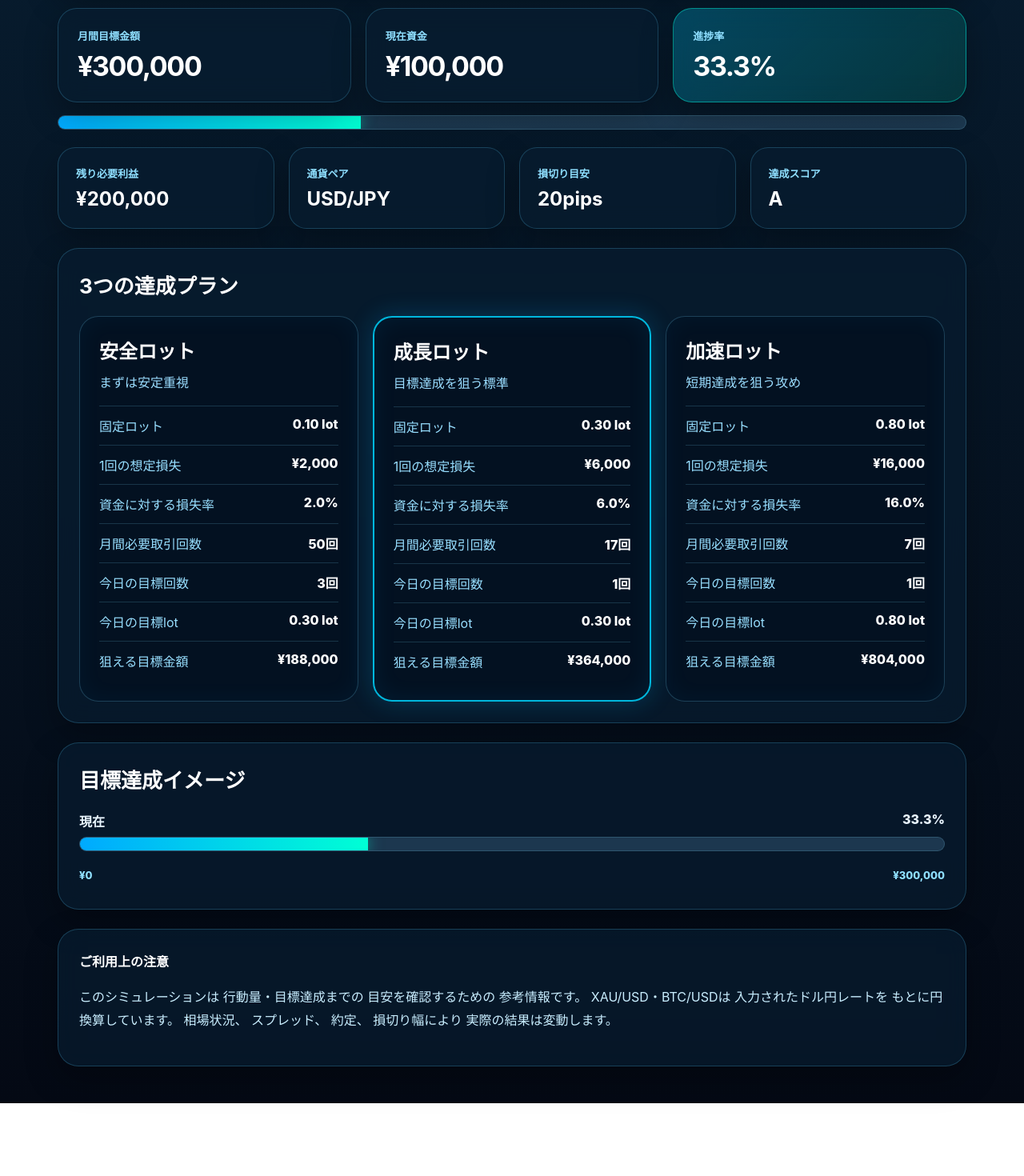
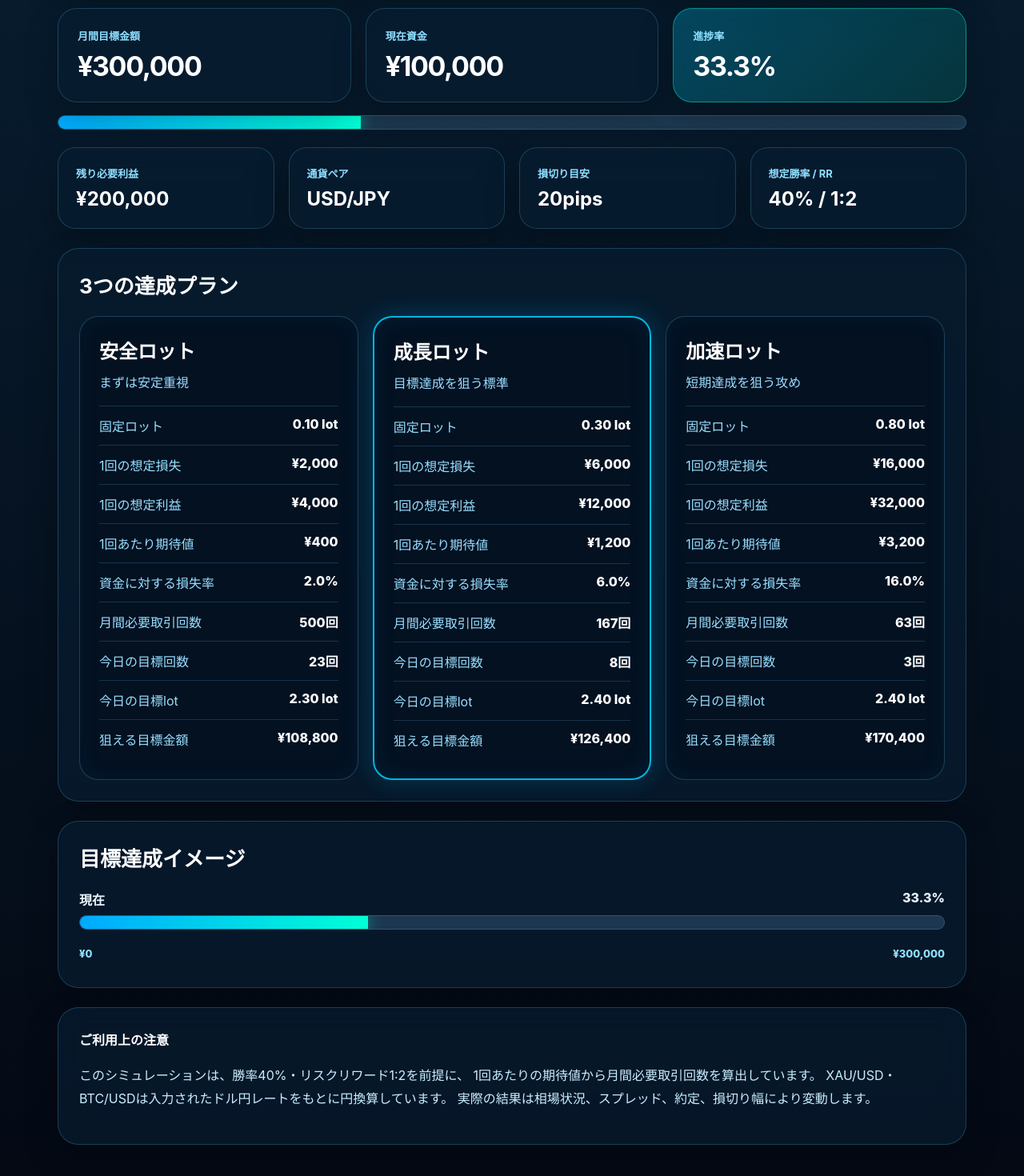
Before and after one commit to yutonikaido1016-png/fx-monthly-target-simulator, a Next.js app: page / in a window 1280 px wide. Shown: the part 1193-2663 px from the top of the page at 80% size. Before the commit the page ends 2572 px from the top, so only its background shows below. Built offline with nearby package versions, Linux system fonts and the light colour scheme.

Commit message:
Update page.js

```diff
--- a/app/page.js
+++ b/app/page.js
@@ -9,47 +9,27 @@ export default function Home() {
   const [days, setDays] = useState(22);
   const [usdJpyRate, setUsdJpyRate] = useState(155);
 
+  const winRate = 0.4;
+  const rewardRisk = 2;
+
   const pairConfig = {
     USDJPY: {
       name: "USD/JPY",
       stop: "20pips",
-
-      plans: {
-        safe: 0.1,
-        growth: 0.3,
-        boost: 0.8,
-      },
-
+      plans: { safe: 0.1, growth: 0.3, boost: 0.8 },
       lossPerLotJPY: 20000,
-      profitPerLotJPY: 40000,
     },
-
     XAUUSD: {
       name: "XAU/USD",
       stop: "50pips",
-
-      plans: {
-        safe: 0.05,
-        growth: 0.15,
-        boost: 0.4,
-      },
-
+      plans: { safe: 0.05, growth: 0.15, boost: 0.4 },
       lossPerLotUSD: 500,
-      profitPerLotUSD: 1000,
     },
-
     BTCUSD: {
       name: "BTC/USD",
       stop: "500ドル幅",
-
-      plans: {
-        safe: 0.01,
-        growth: 0.03,
-        boost: 0.08,
-      },
-
+      plans: { safe: 0.01, growth: 0.03, boost: 0.08 },
       lossPerLotUSD: 1000,
-      profitPerLotUSD: 2000,
     },
   };
 
@@ -61,61 +41,38 @@ export default function Home() {
         ? cfg.lossPerLotJPY
         : cfg.lossPerLotUSD * usdJpyRate;
 
-    const profitPerLot =
-      pair === "USDJPY"
-        ? cfg.profitPerLotJPY
-        : cfg.profitPerLotUSD * usdJpyRate;
-
-    const progress =
-      target > 0 ? Math.min((capital / target) * 100, 100) : 0;
-
+    const progress = target > 0 ? Math.min((capital / target) * 100, 100) : 0;
     const needProfit = Math.max(target - capital, 0);
 
     const plans = [
-      {
-        name: "安全ロット",
-        lot: cfg.plans.safe,
-        text: "まずは安定重視",
-      },
-      {
-        name: "成長ロット",
-        lot: cfg.plans.growth,
-        text: "目標達成を狙う標準",
-      },
-      {
-        name: "加速ロット",
-        lot: cfg.plans.boost,
-        text: "短期達成を狙う攻め",
-      },
+      { name: "安全ロット", lot: cfg.plans.safe, text: "まずは安定重視" },
+      { name: "成長ロット", lot: cfg.plans.growth, text: "目標達成を狙う標準" },
+      { name: "加速ロット", lot: cfg.plans.boost, text: "短期達成を狙う攻め" },
     ];
 
     const results = plans.map((p) => {
-      const risk = p.lot * lossPerLot;
+      const lossAmount = p.lot * lossPerLot;
+      const profitAmount = lossAmount * rewardRisk;
 
-      const riskPercent = capital > 0
-        ? (risk / capital) * 100
-        : 0;
+      const expectancy =
+        winRate * profitAmount - (1 - winRate) * lossAmount;
 
-      const profitPerTrade = p.lot * profitPerLot;
+      const riskPercent = capital > 0 ? (lossAmount / capital) * 100 : 0;
 
       const monthlyTrades =
-        profitPerTrade > 0
-          ? Math.ceil(needProfit / profitPerTrade)
-          : 0;
+        expectancy > 0 ? Math.ceil(needProfit / expectancy) : 0;
 
-      const dailyTrades =
-        days > 0
-          ? Math.ceil(monthlyTrades / days)
-          : 0;
+      const dailyTrades = days > 0 ? Math.ceil(monthlyTrades / days) : 0;
 
       const dailyLot = p.lot * dailyTrades;
 
-      const reachable =
-        capital + profitPerTrade * days;
+      const reachable = capital + expectancy * days;
 
       return {
         ...p,
-        risk,
+        lossAmount,
+        profitAmount,
+        expectancy,
         riskPercent,
         monthlyTrades,
         dailyTrades,
@@ -125,7 +82,6 @@ export default function Home() {
     });
 
     let score = "C";
-
     if (progress >= 90) score = "S";
     else if (results[1].dailyTrades <= 2) score = "A";
     else if (results[1].dailyTrades <= 5) score = "B";
@@ -136,19 +92,16 @@ export default function Home() {
       needProfit,
       results,
       score,
+      lossPerLot,
     };
   }, [target, capital, pair, days, usdJpyRate]);
 
-  const yen = (num) =>
-    "¥" + Math.round(num).toLocaleString();
+  const yen = (num) => "¥" + Math.round(num).toLocaleString();
 
   return (
     <main>
       <div className="banner">
-        <img
-          src="/team-banner.png"
-          alt="FX目標達成シミュレーター"
-        />
+        <img src="/team-banner.png" alt="FX目標達成シミュレーター" />
       </div>
 
       <section className="inputCard">
@@ -159,9 +112,7 @@ export default function Home() {
           <input
             type="number"
             value={target}
-            onChange={(e) =>
-              setTarget(Number(e.target.value))
-            }
+            onChange={(e) => setTarget(Number(e.target.value))}
           />
         </label>
 
@@ -170,31 +121,16 @@ export default function Home() {
           <input
             type="number"
             value={capital}
-            onChange={(e) =>
-              setCapital(Number(e.target.value))
-            }
+            onChange={(e) => setCapital(Number(e.target.value))}
           />
         </label>
 
         <label>
           取引通貨ペア
-          <select
-            value={pair}
-            onChange={(e) =>
-              setPair(e.target.value)
-            }
-          >
-            <option value="USDJPY">
-              USD/JPY
-            </option>
-
-            <option value="XAUUSD">
-              XAU/USD
-            </option>
-
-            <option value="BTCUSD">
-              BTC/USD
-            </option>
+          <select value={pair} onChange={(e) => setPair(e.target.value)}>
+            <option value="USDJPY">USD/JPY</option>
+            <option value="XAUUSD">XAU/USD</option>
+            <option value="BTCUSD">BTC/USD</option>
           </select>
         </label>
 
@@ -203,9 +139,7 @@ export default function Home() {
           <input
             type="number"
             value={days}
-            onChange={(e) =>
-              setDays(Number(e.target.value))
-            }
+            onChange={(e) => setDays(Number(e.target.value))}
           />
         </label>
 
@@ -214,11 +148,7 @@ export default function Home() {
           <input
             type="number"
             value={usdJpyRate}
-            onChange={(e) =>
-              setUsdJpyRate(
-                Number(e.target.value)
-              )
-            }
+            onChange={(e) => setUsdJpyRate(Number(e.target.value))}
           />
         </label>
       </section>
@@ -236,50 +166,33 @@ export default function Home() {
 
         <div className="stat highlight">
           <span>進捗率</span>
-
-          <strong>
-            {data.progress.toFixed(1)}%
-          </strong>
+          <strong>{data.progress.toFixed(1)}%</strong>
         </div>
       </section>
 
       <div className="progressBar">
-        <div
-          style={{
-            width: `${data.progress}%`,
-          }}
-        />
+        <div style={{ width: `${data.progress}%` }} />
       </div>
 
       <section className="summary">
         <div>
           <span>残り必要利益</span>
-
-          <strong>
-            {yen(data.needProfit)}
-          </strong>
+          <strong>{yen(data.needProfit)}</strong>
         </div>
 
         <div>
           <span>通貨ペア</span>
-
-          <strong>
-            {data.cfg.name}
-          </strong>
+          <strong>{data.cfg.name}</strong>
         </div>
 
         <div>
           <span>損切り目安</span>
-
-          <strong>
-            {data.cfg.stop}
-          </strong>
+          <strong>{data.cfg.stop}</strong>
         </div>
 
         <div>
-          <span>達成スコア</span>
-
-          <strong>{data.score}</strong>
+          <span>想定勝率 / RR</span>
+          <strong>40% / 1:2</strong>
         </div>
       </section>
 
@@ -288,75 +201,54 @@ export default function Home() {
 
         <div className="planGrid">
           {data.results.map((p) => (
-            <div
-              className="plan"
-              key={p.name}
-            >
+            <div className="plan" key={p.name}>
               <h3>{p.name}</h3>
-
               <p>{p.text}</p>
 
               <dl>
                 <div>
                   <dt>固定ロット</dt>
-
-                  <dd>
-                    {p.lot.toFixed(2)} lot
-                  </dd>
+                  <dd>{p.lot.toFixed(2)} lot</dd>
                 </div>
 
                 <div>
                   <dt>1回の想定損失</dt>
+                  <dd>{yen(p.lossAmount)}</dd>
+                </div>
 
-                  <dd>{yen(p.risk)}</dd>
+                <div>
+                  <dt>1回の想定利益</dt>
+                  <dd>{yen(p.profitAmount)}</dd>
+                </div>
+
+                <div>
+                  <dt>1回あたり期待値</dt>
+                  <dd>{yen(p.expectancy)}</dd>
                 </div>
 
                 <div>
                   <dt>資金に対する損失率</dt>
-
-                  <dd>
-                    {p.riskPercent.toFixed(1)}%
-                  </dd>
+                  <dd>{p.riskPercent.toFixed(1)}%</dd>
                 </div>
 
                 <div>
-                  <dt>
-                    月間必要取引回数
-                  </dt>
-
-                  <dd>
-                    {p.monthlyTrades}回
-                  </dd>
+                  <dt>月間必要取引回数</dt>
+                  <dd>{p.monthlyTrades}回</dd>
                 </div>
 
                 <div>
-                  <dt>
-                    今日の目標回数
-                  </dt>
-
-                  <dd>
-                    {p.dailyTrades}回
-                  </dd>
+                  <dt>今日の目標回数</dt>
+                  <dd>{p.dailyTrades}回</dd>
                 </div>
 
                 <div>
-                  <dt>
-                    今日の目標lot
-                  </dt>
-
-                  <dd>
-                    {p.dailyLot.toFixed(2)} lot
-                  </dd>
+                  <dt>今日の目標lot</dt>
+                  <dd>{p.dailyLot.toFixed(2)} lot</dd>
                 </div>
 
                 <div>
-                  <dt>
-                    狙える目標金額
-                  </dt>
-
-                  <dd>
-                    {yen(p.reachable)}
-                  </dd>
+                  <dt>狙える目標金額</dt>
+                  <dd>{yen(p.reachable)}</dd>
                 </div>
               </dl>
             </div>
@@ -369,47 +261,26 @@ export default function Home() {
 
         <div className="barLabel">
           <span>現在</span>
-
-          <span>
-            {data.progress.toFixed(1)}%
-          </span>
+          <span>{data.progress.toFixed(1)}%</span>
         </div>
 
         <div className="bigBar">
-          <div
-            style={{
-              width: `${data.progress}%`,
-            }}
-          />
+          <div style={{ width: `${data.progress}%` }} />
         </div>
 
         <div className="barScale">
           <span>{yen(0)}</span>
-
           <span>{yen(target)}</span>
         </div>
       </section>
 
       <section className="notice">
-        <strong>
-          ご利用上の注意
-        </strong>
-
+        <strong>ご利用上の注意</strong>
         <p>
-          このシミュレーションは
-          行動量・目標達成までの
-          目安を確認するための
-          参考情報です。
-
-          XAU/USD・BTC/USDは
-          入力されたドル円レートを
-          もとに円換算しています。
-
-          相場状況、
-          スプレッド、
-          約定、
-          損切り幅により
-          実際の結果は変動します。
+          このシミュレーションは、勝率40%・リスクリワード1:2を前提に、
+          1回あたりの期待値から月間必要取引回数を算出しています。
+          XAU/USD・BTC/USDは入力されたドル円レートをもとに円換算しています。
+          実際の結果は相場状況、スプレッド、約定、損切り幅により変動します。
         </p>
       </section>
     </main>
```
